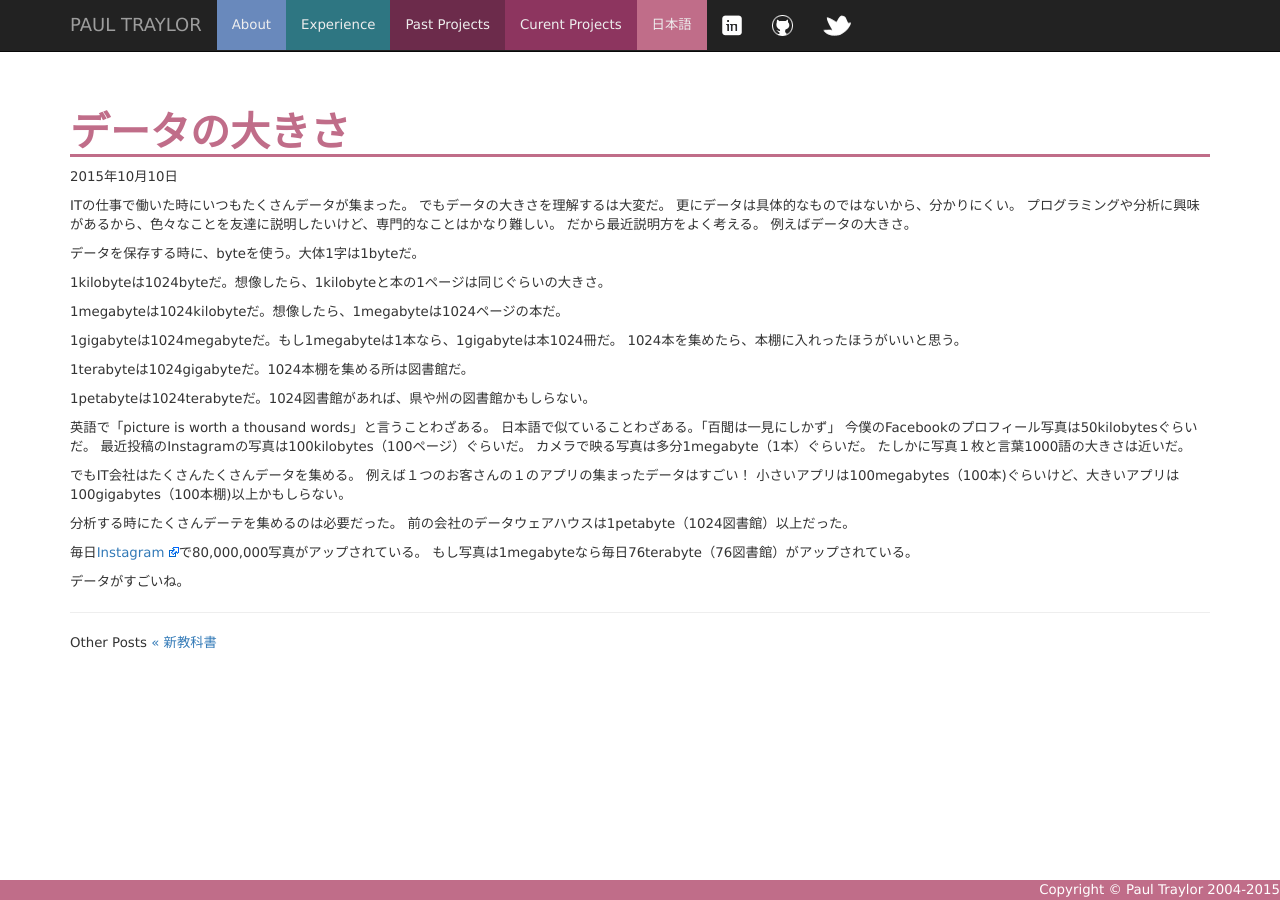
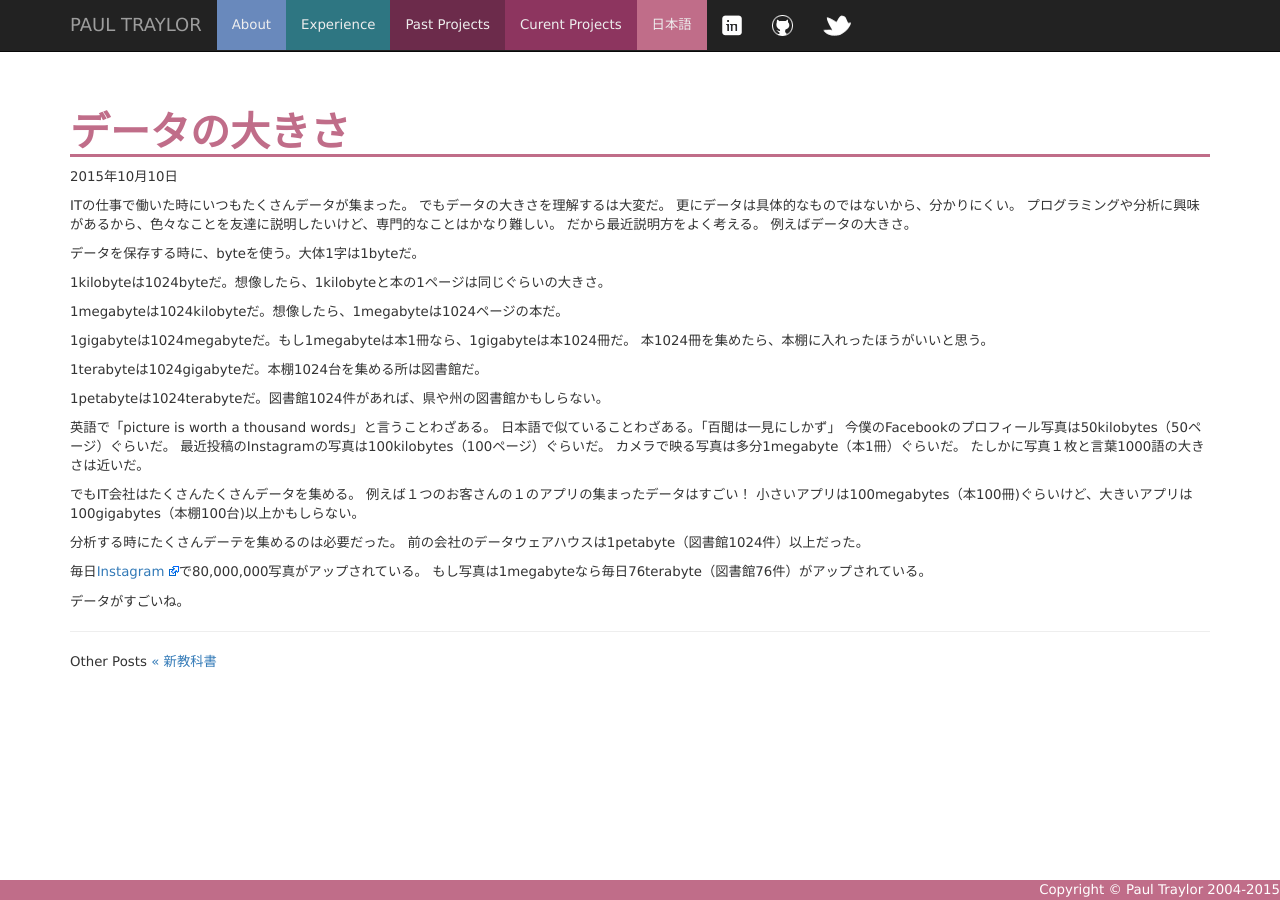
Before and after one commit to kfdm/paultraylor.net, a Jekyll site: the page built from nihongo/_posts/2015-10-10-datanookisa.md, in a window 1280 px wide. Built offline with Jekyll 4.4.1, drawn with Linux system fonts in a browser that asks for light colours; nearby versions of some CDN libraries.

Commit message:
助数字を直す

```diff
--- a/nihongo/_posts/2015-10-10-datanookisa.md
+++ b/nihongo/_posts/2015-10-10-datanookisa.md
@@ -16,29 +16,29 @@ ITの仕事で働いた時にいつもたくさんデータが集まった。
 
 1megabyteは1024kilobyteだ。想像したら、1megabyteは1024ページの本だ。
 
-1gigabyteは1024megabyteだ。もし1megabyteは1本なら、1gigabyteは本1024冊だ。
-1024本を集めたら、本棚に入れったほうがいいと思う。
+1gigabyteは1024megabyteだ。もし1megabyteは本1冊なら、1gigabyteは本1024冊だ。
+本1024冊を集めたら、本棚に入れったほうがいいと思う。
 
-1terabyteは1024gigabyteだ。1024本棚を集める所は図書館だ。
+1terabyteは1024gigabyteだ。本棚1024台を集める所は図書館だ。
 
-1petabyteは1024terabyteだ。1024図書館があれば、県や州の図書館かもしらない。
+1petabyteは1024terabyteだ。図書館1024件があれば、県や州の図書館かもしらない。
 
 英語で「picture is worth a thousand words」と言うことわざある。
 日本語で似ていることわざある。「百聞は一見にしかず」
-今僕のFacebookのプロフィール写真は50kilobytesぐらいだ。
+今僕のFacebookのプロフィール写真は50kilobytes（50ページ）ぐらいだ。
 最近投稿のInstagramの写真は100kilobytes（100ページ）ぐらいだ。
-カメラで映る写真は多分1megabyte（1本）ぐらいだ。
+カメラで映る写真は多分1megabyte（本1冊）ぐらいだ。
 たしかに写真１枚と言葉1000語の大きさは近いだ。
 
 でもIT会社はたくさんたくさんデータを集める。
 例えば１つのお客さんの１のアプリの集まったデータはすごい！
-小さいアプリは100megabytes（100本)ぐらいけど、大きいアプリは100gigabytes（100本棚)以上かもしらない。
+小さいアプリは100megabytes（本100冊)ぐらいけど、大きいアプリは100gigabytes（本棚100台)以上かもしらない。
 
 分析する時にたくさんデーテを集めるのは必要だった。
-前の会社のデータウェアハウスは1petabyte（1024図書館）以上だった。
+前の会社のデータウェアハウスは1petabyte（図書館1024件）以上だった。
 
 毎日[Instagram][instagram]で80,000,000写真がアップされている。
-もし写真は1megabyteなら毎日76terabyte（76図書館）がアップされている。
+もし写真は1megabyteなら毎日76terabyte（図書館76件）がアップされている。
 
 データがすごいね。
 
```
